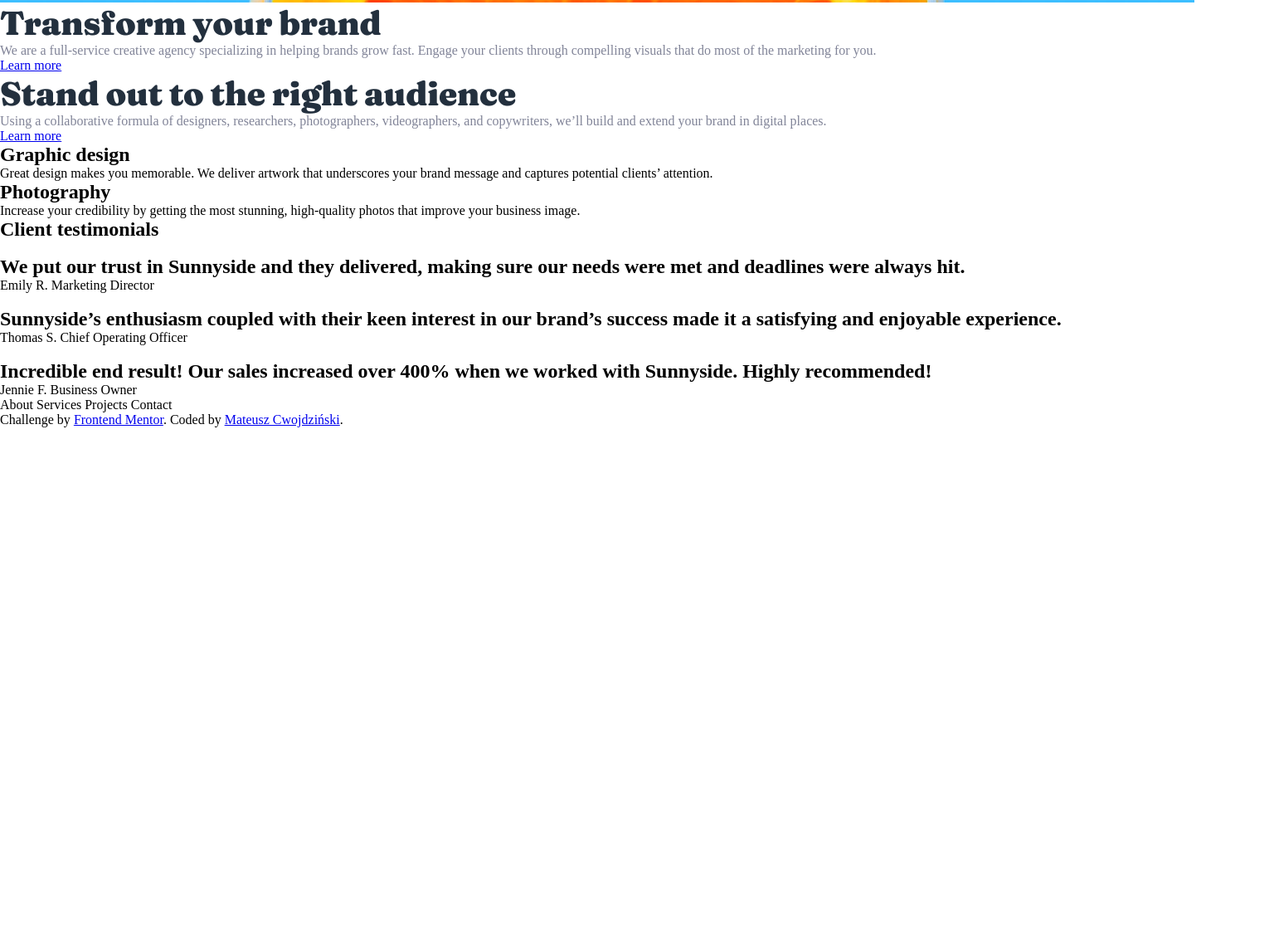
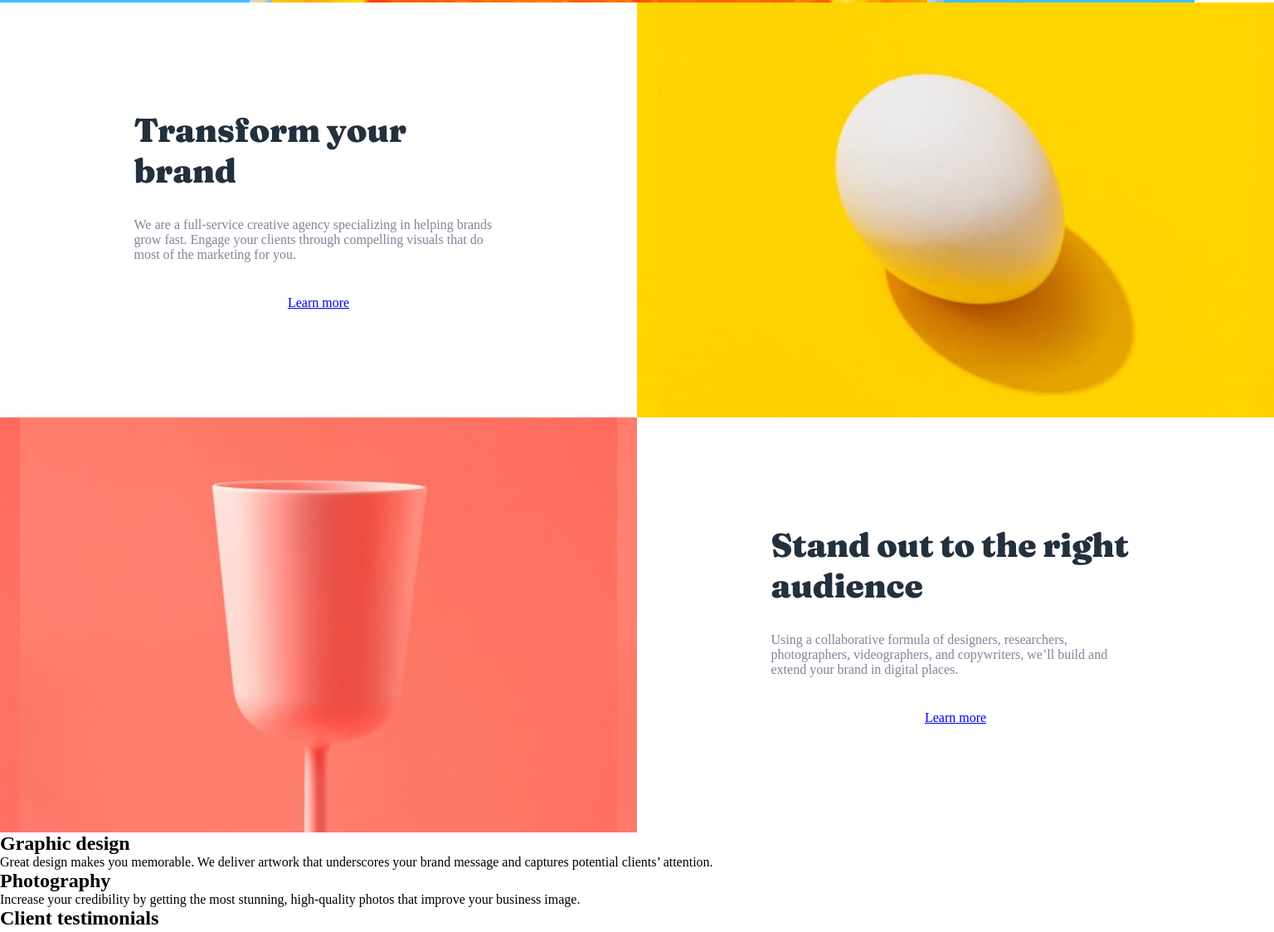
Before and after one commit to mcwojdzinski/sunnyside-agency, a plain HTML site: page index.html in a window 1536 px wide. Shown: the part 797-1920 px from the top of the page at 83% size. Before the commit the page ends 1312 px from the top, so only its background shows below. Drawn offline with Linux system fonts and the light colour scheme.

Commit message:
Add section styling for the main content

```diff
--- a/index.html
+++ b/index.html
@@ -37,30 +37,30 @@
       </nav>
       <h1 class="header__title">We are creatives</h1>
     </header>
-    <main>
-      <section>
-        <div>
-          <h1 class="section-title">Transform your brand</h1>
-          <p class="section-copy">
+    <main class="main">
+      <section class="section">
+        <div class="section__text">
+          <h1 class="section__title">Transform your brand</h1>
+          <p class="section__copy">
             We are a full-service creative agency specializing in helping brands
             grow fast. Engage your clients through compelling visuals that do
             most of the marketing for you.
           </p>
           <a href="#">Learn more</a>
         </div>
-        <div></div>
+        <div class="section__img"></div>
       </section>
-      <section>
-        <div>
-          <h1 class="section-title">Stand out to the right audience</h1>
-          <p class="section-copy">
+      <section class="section-reverse">
+        <div class="section__text">
+          <h1 class="section__title">Stand out to the right audience</h1>
+          <p class="section__copy">
             Using a collaborative formula of designers, researchers,
             photographers, videographers, and copywriters, we’ll build and
             extend your brand in digital places.
           </p>
           <a href="#">Learn more</a>
         </div>
-        <div></div>
+        <div class="section__img"></div>
       </section>
       <section>
         <div>
--- a/styles/styles.css
+++ b/styles/styles.css
@@ -90,6 +90,63 @@
   width: 170px;
 }
 
+.nav__item:hover {
+  cursor: pointer;
+}
+
+.nav__item:nth-of-type(4) {
+  color: #24303e;
+  font-family: var(--fontFraunces) 9pt Soft;
+  font-size: 15px;
+  font-style: normal;
+  font-weight: 700;
+  line-height: 25px; /* 166.667% */
+  letter-spacing: -0.107px;
+  text-transform: uppercase;
+  border-radius: 28px;
+  background: var(--white);
+  padding: 16px 30px 15px 32px;
+}
+
+.nav__item:nth-of-type(4):hover::after {
+  opacity: 0.25;
+  color: var(--white);
+}
+
+.section__title {
+  color: var(--veryDarkDesaturatedBlue);
+  font-family: var(--fontFraunces);
+  font-size: 40px;
+  font-style: normal;
+  font-weight: 900;
+  line-height: normal;
+  letter-spacing: -0.286px;
+}
+
+.section__copy {
+  color: var(--darkGrayishBlue);
+}
+
+.nav__item {
+  color: var(--white);
+  font-family: var(--fontBarlow);
+  font-size: var(--fontBase);
+  font-style: normal;
+  font-weight: 600;
+  line-height: 25px; /* 138.889% */
+  letter-spacing: -0.129px;
+}
+
+.section {
+  display: flex;
+  flex-direction: column-reverse;
+}
+
+.section-reverse {
+  display: flex;
+  flex-direction: column-reverse;
+}
+
 @media screen and (min-width: 1440px) {
   .hide-mobile {
     display: block;
@@ -125,51 +182,46 @@
     flex-direction: row;
     column-gap: 47px;
   }
+
+  .section {
+    flex-direction: row;
   }
 
-.section-title {
-  color: var(--veryDarkDesaturatedBlue);
-  font-family: var(--fontFraunces);
-  font-size: 40px;
-  font-style: normal;
-  font-weight: 900;
-  line-height: normal;
-  letter-spacing: -0.286px;
+  .section-reverse {
+    flex-direction: row-reverse;
   }
 
-.section-copy {
-  color: var(--darkGrayishBlue);
+  .section__text {
+    width: 50%;
+    display: flex;
+    flex-direction: column;
+    justify-content: center;
+    align-items: center;
   }
 
-.nav__item {
-  color: var(--white);
-  font-family: var(--fontBarlow);
-  font-size: var(--fontBase);
-  font-style: normal;
-  font-weight: 600;
-  line-height: 25px; /* 138.889% */
-  letter-spacing: -0.129px;
+  .section__text .section__title {
+    width: 445px;
+    margin-bottom: 32px;
   }
 
-.nav__item:hover {
-  cursor: pointer;
+  .section__text .section__copy {
+    width: 445px;
+    margin-bottom: 40px;
   }
 
-.nav__item:nth-of-type(4) {
-  color: #24303e;
-  font-family: var(--fontFraunces) 9pt Soft;
-  font-size: 15px;
-  font-style: normal;
-  font-weight: 700;
-  line-height: 25px; /* 166.667% */
-  letter-spacing: -0.107px;
-  text-transform: uppercase;
-  border-radius: 28px;
-  background: var(--white);
-  padding: 16px 30px 15px 32px;
+  .section .section__img {
+    background: url("/images/desktop/image-transform.jpg");
+    width: 50%;
+    height: 500px;
+    object-fit: fill;
+    background-position: center;
   }
 
-.nav__item:nth-of-type(4):hover::after {
-  opacity: 0.25;
-  color: var(--white);
+  .section-reverse .section__img {
+    background: url("/images/desktop/image-stand-out.jpg");
+    width: 50%;
+    height: 500px;
+    object-fit: fill;
+    background-position: center;
   }
+}
```
Lines whose indentation alone changed are shown as unchanged.
